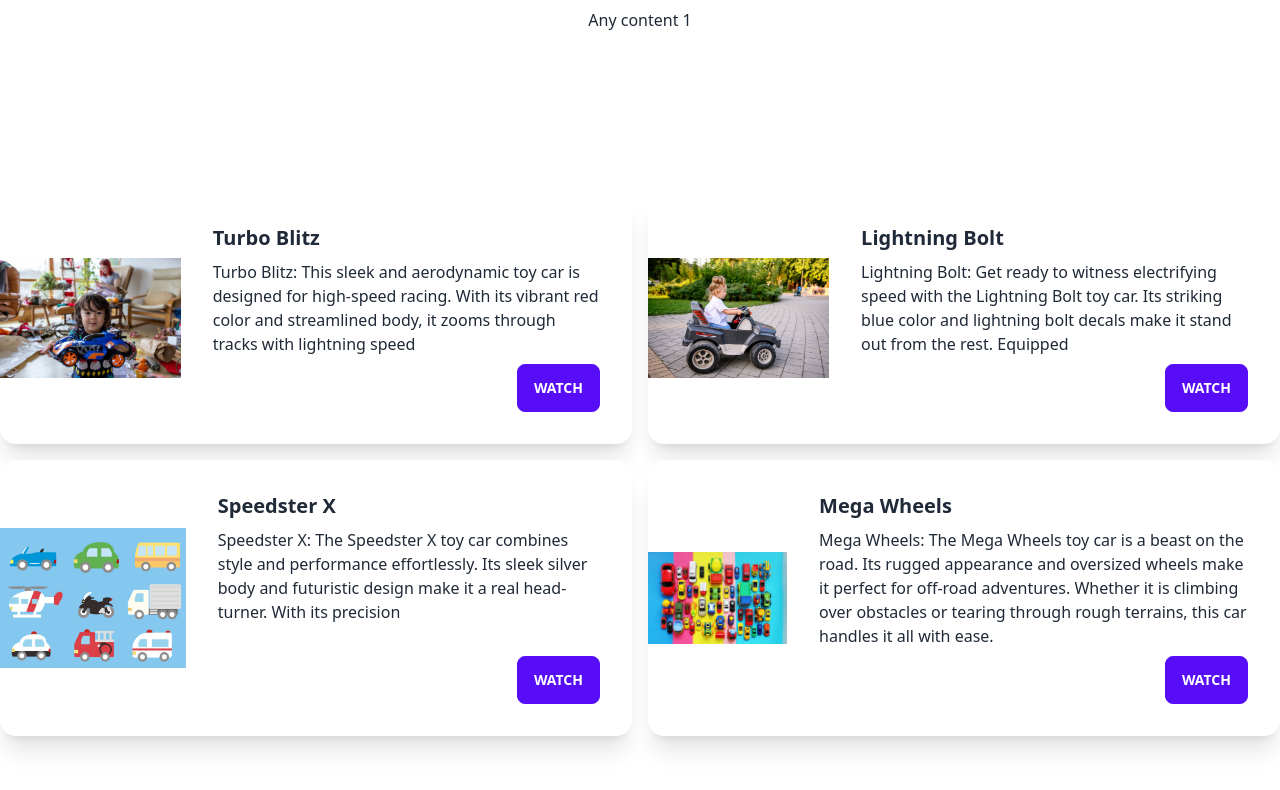
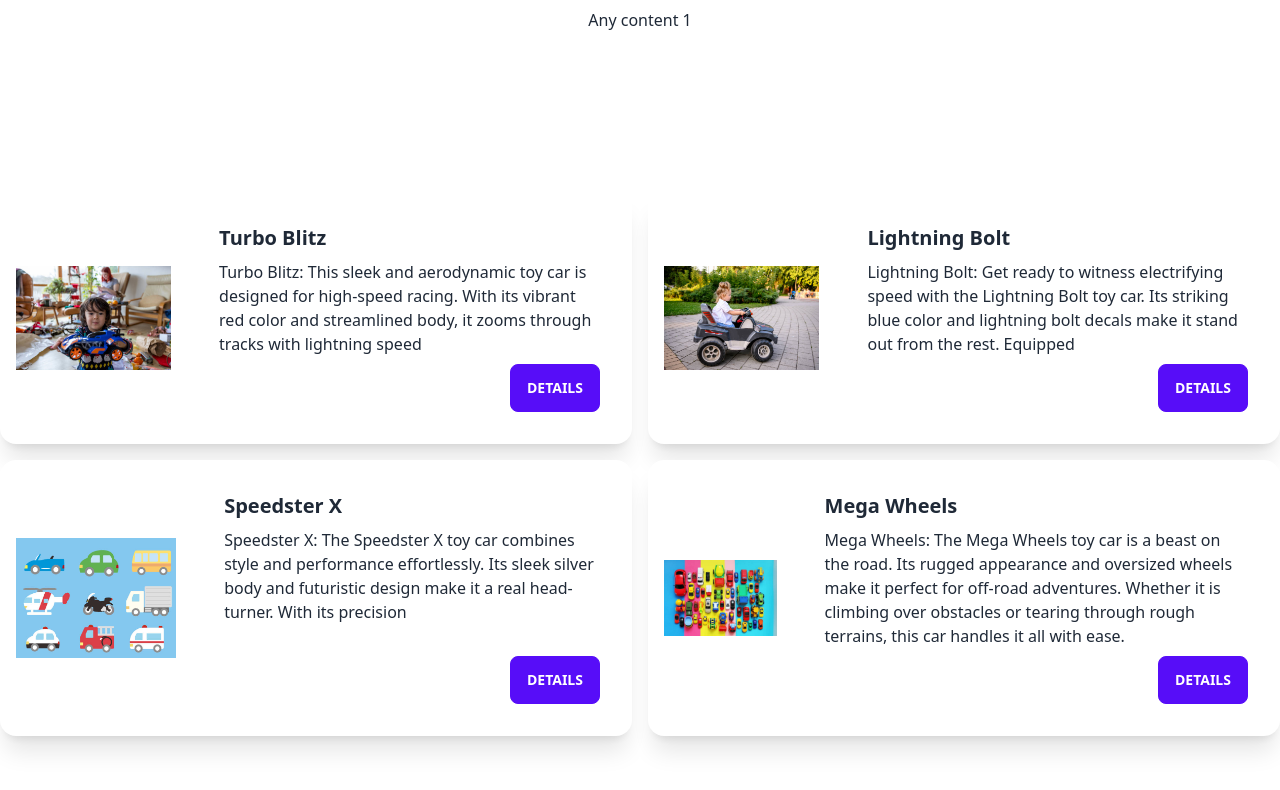
Before and after one commit to mdrafikulislam0727/toy-marketplace-client, a React (Vite) app: page / in a window 1280 px wide. Shown: the part 1316-2106 px from the top of the page. Built offline with nearby package versions, Linux system fonts and the light colour scheme; no server answers.

Commit message:
added the error page

```diff
--- /dev/null
+++ b/src/component/ErrorPage/ErrorPage.jsx
@@ -0,0 +1,10 @@
+import errorImg from '../../assets/img/error-img.png'
+const ErrorPage = () => {
+    return (
+        <div className='flex items-center justify-center mt-28'>
+        <img className='' src={errorImg} alt="" />
+    </div>
+    );
+};
+
+export default ErrorPage;
--- a/src/component/ExtaraSection/ExtraSection.jsx
+++ b/src/component/ExtaraSection/ExtraSection.jsx
@@ -7,45 +7,45 @@ const ExtraSection = () => {
         <div className='grid grid-cols-1 md:grid-cols-2 gap-4 my-40'>
             {/* card 1 */}
             <div className="card card-side bg-base-100 shadow-xl">
-                <figure><img src={img11} alt="Movie" /></figure>
+                <figure><img src={img11} alt="Movie" className='p-4' /></figure>
                 <div className="card-body">
                     <h2 className="card-title">Turbo Blitz</h2>
                     <p>Turbo Blitz: This sleek and aerodynamic toy car is designed for high-speed racing. With its vibrant red color and streamlined body, it zooms through tracks with lightning speed</p>
                     <div className="card-actions justify-end">
-                        <button className="btn btn-primary">Watch</button>
+                        <button className="btn btn-primary">Details</button>
                     </div>
                 </div>
             </div>
             {/* card 1 */}
             <div className="card card-side bg-base-100 shadow-xl">
-                <figure><img src={img12} alt="Movie" /></figure>
+                <figure><img src={img12} alt="Movie" className='p-4' /></figure>
                 <div className="card-body">
                     <h2 className="card-title">Lightning Bolt</h2>
                     <p>Lightning Bolt: Get ready to witness electrifying speed with the Lightning Bolt toy car. Its striking blue color and lightning bolt decals make it stand out from the rest. Equipped</p>
                     <div className="card-actions justify-end">
-                        <button className="btn btn-primary">Watch</button>
+                        <button className="btn btn-primary">Details</button>
                     </div>
                 </div>
             </div>
             {/* card 1 */}
             <div className="card card-side bg-base-100 shadow-xl">
-                <figure><img src={img13} alt="Movie" /></figure>
+                <figure><img src={img13} alt="Movie" className='p-4' /></figure>
                 <div className="card-body">
                     <h2 className="card-title">Speedster X</h2>
                     <p>Speedster X: The Speedster X toy car combines style and performance effortlessly. Its sleek silver body and futuristic design make it a real head-turner. With its precision</p>
                     <div className="card-actions justify-end">
-                        <button className="btn btn-primary">Watch</button>
+                        <button className="btn btn-primary">Details</button>
                     </div>
                 </div>
             </div>
             {/* card 1 */}
             <div className="card card-side bg-base-100 shadow-xl">
-                <figure><img src={img14} alt="Movie" /></figure>
+                <figure><img src={img14} alt="Movie" className='p-4' /></figure>
                 <div className="card-body">
                     <h2 className="card-title">Mega Wheels</h2>
                     <p>Mega Wheels: The Mega Wheels toy car is a beast on the road. Its rugged appearance and oversized wheels make it perfect for off-road adventures. Whether it is climbing over obstacles or tearing through rough terrains, this car handles it all with ease.</p>
                     <div className="card-actions justify-end">
-                        <button className="btn btn-primary">Watch</button>
+                        <button className="btn btn-primary">Details</button>
                     </div>
                 </div>
             </div>
--- a/src/main.jsx
+++ b/src/main.jsx
@@ -15,11 +15,13 @@ import AuthProvider from './Providers/AuthProvider';
 import AddAToy from './component/AddAToy/AddAToy';
 import AllToys from './component/AllToys/AllToys';
 import ToyDetails from './component/ToyDetails/ToyDetails';
+import ErrorPage from './component/ErrorPage/ErrorPage';
 
 const router = createBrowserRouter([
   {
     path: "/",
     element: <Main></Main>,
+    errorElement:<ErrorPage></ErrorPage>,
     children: [
       {
         path: '/',
```
Also changed, not shown: src/assets/img/error-img.png (added).
